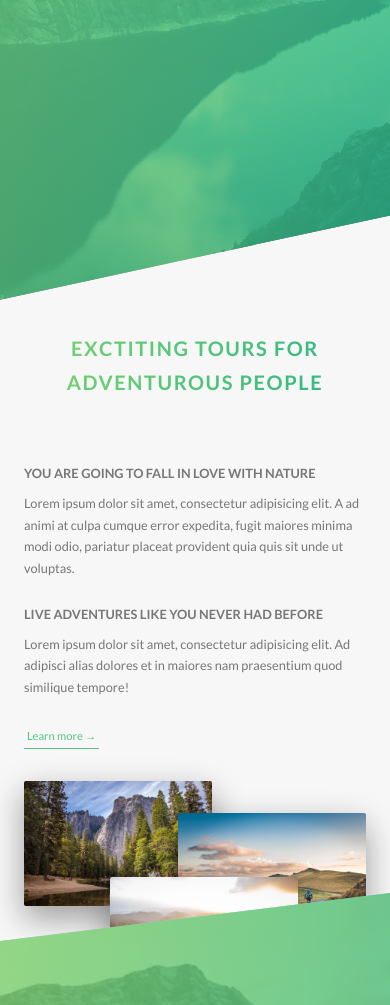
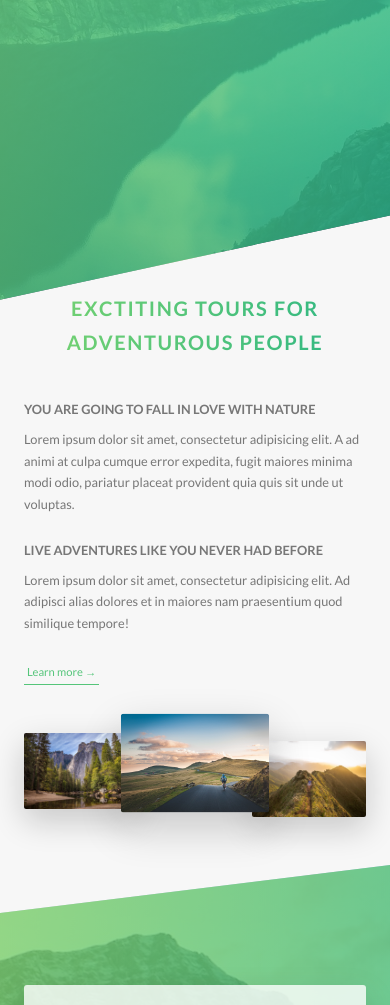
Before and after one commit to paulVer777/-CSS-adv-sass-, a website: page index.html in a window 390 px wide. Shown: the part 502-1507 px from the top of the page. Drawn offline with Linux system fonts and the light colour scheme.

Commit message:
responsive design part 3

```diff
--- a/sass/base/_utilities.scss
+++ b/sass/base/_utilities.scss
@@ -1,9 +1,46 @@
 
-.u-center-text{text-align: center !important};
+.u-center-text {
+  text-align: center !important
+}
 
-.u-margin-bottom-big{margin-bottom: 8rem !important};
-.u-margin-top-big{margin-top: 8rem !important};
-.u-margin-top-small{margin-top: 4rem !important};
-.u-margin-top-huge{margin-top: 10rem !important};
-.u-margin-bottom-small{margin-bottom: 1rem !important};
-.u-margin-bottom-medium{margin-bottom: 4rem !important};
+;
+
+.u-margin-bottom-big {
+  margin-bottom: 8rem !important;
+
+  @include respond(tab-port) {
+
+    margin-bottom: 5rem !important;
+  }
+
+}
+
+.u-margin-top-big {
+  margin-top: 8rem !important
+}
+
+;
+.u-margin-top-small {
+  margin-top: 4rem !important
+}
+
+;
+.u-margin-top-huge {
+  margin-top: 10rem !important
+}
+
+;
+.u-margin-bottom-small {
+  margin-bottom: 1rem !important
+}
+
+;
+.u-margin-bottom-medium {
+  margin-bottom: 4rem !important;
+
+  @include respond(tab-port) {
+    margin-bottom: 3rem !important;
+
+  }
+
+}
--- a/sass/components/_card.scss
+++ b/sass/components/_card.scss
@@ -82,6 +82,7 @@
     top: 12rem;
     right: 2rem;
     width: 75%;
+    z-index: 100;
   }
 
   &__heading-span {
--- a/sass/components/_composition.scss
+++ b/sass/components/_composition.scss
@@ -2,6 +2,7 @@
 .composition {
 
   position: relative;
+  z-index: 10;
 
   &__photo {
     width: 55%;
@@ -11,19 +12,41 @@
     transition: all .2s;
     outline-offset: 2rem; //the frame will keep distance of 2 rem from photo
 
+    @include respond(tab-port) {
+
+      float: left;
+      position: relative;
+      width: 33.33333333%;
+      box-shadow: 0 1.5rem 4rem rgba($color-black, .2);
+    }
+
     &--p1 {
       left: 0;
       top: -2rem;
+
+      @include respond(tab-port) {
+        top:0;
+      }
 
     }
     &--p2 {
       right: 0;
       top: 2rem;
 
+      @include respond(tab-port) {
+        top:-1rem;
+        transform: scale(1.3);
+        z-index: 3;
+      }
     }
     &--p3 {
       left: 25%;
       top: 10rem;
+
+      @include respond(tab-port) {
+        top:1rem;
+        left:0;
+      }
 
     }
     &:hover {
@@ -32,12 +55,11 @@
       z-index: 2;
       outline: 1.5rem solid $color-primary; //it creates frame around picture
 
-
     }
 
   }
 
-  &:hover &__photo:not(:hover){ //po najechaniu na composition element, zaznacz wszystkie z
+  &:hover &__photo:not(:hover) { //po najechaniu na composition element, zaznacz wszystkie z
     // klasa photo oprocz hover
     transform: scale(.95);
   }
--- a/sass/components/_feature-box.scss
+++ b/sass/components/_feature-box.scss
@@ -7,6 +7,11 @@
   border-radius: 3px;
   box-shadow: 0 1.5rem 4rem rgba($color-black, .15);
   transition: all .3s;
+
+  @include respond(tab-port) {
+    padding: 2rem;
+  }
+
   &__icon {
     font-size: 6rem;
     margin-bottom:.5rem;
@@ -14,6 +19,11 @@
     -webkit-background-clip: text;
     color: transparent;
     display: inline-block;
+
+    @include respond(tab-port) {
+      margin-bottom: 0;
+    }
+
   }
 
   &:hover{
--- a/sass/pages/_home.scss
+++ b/sass/pages/_home.scss
@@ -6,16 +6,29 @@
   padding: 25rem 0;
   margin-top: -20vh; // section will go up and fill the empty space that polygon did.
 
+
+  @include respond(tab-port){
+  padding: 20rem 0;
+  }
+
+
 }
 
 .section-features {
   padding: 20rem 0;
+  z-index: -10000;
   background-image: linear-gradient(to right bottom,
           rgba($color-primary-light, 0.8),
           rgba($color-primary-dark, 0.8)),
   url("../../img/nat-4.jpg");
   background-size: cover;
   transform: skewY(-7deg);
+
+  @include respond(tab-port){
+    padding: 12rem 0;
+  }
+
+
 
   & > * {
     transform: skewY(7deg);
@@ -30,17 +43,32 @@
   padding: 25rem 0 15rem 0;
   margin-top: -9rem;
 
+  @include respond(tab-port) {
+    padding: 20rem 0 10rem 0;
+
+  }
 }
 
 .section-stories {
   padding: 15rem 0;
   position: relative;
+
+  @include respond(tab-port) {
+    padding: 10rem 0;
+
+  }
+
 }
 
 .section-book {
 
   padding: 15rem 0;
   background-image: linear-gradient(to right,$color-primary-light,$color-primary-dark);
+
+  @include respond(tab-port) {
+    padding: 10rem 0;
+
+  }
 
 }
 
```
Also changed, not shown: css/styles.css.
